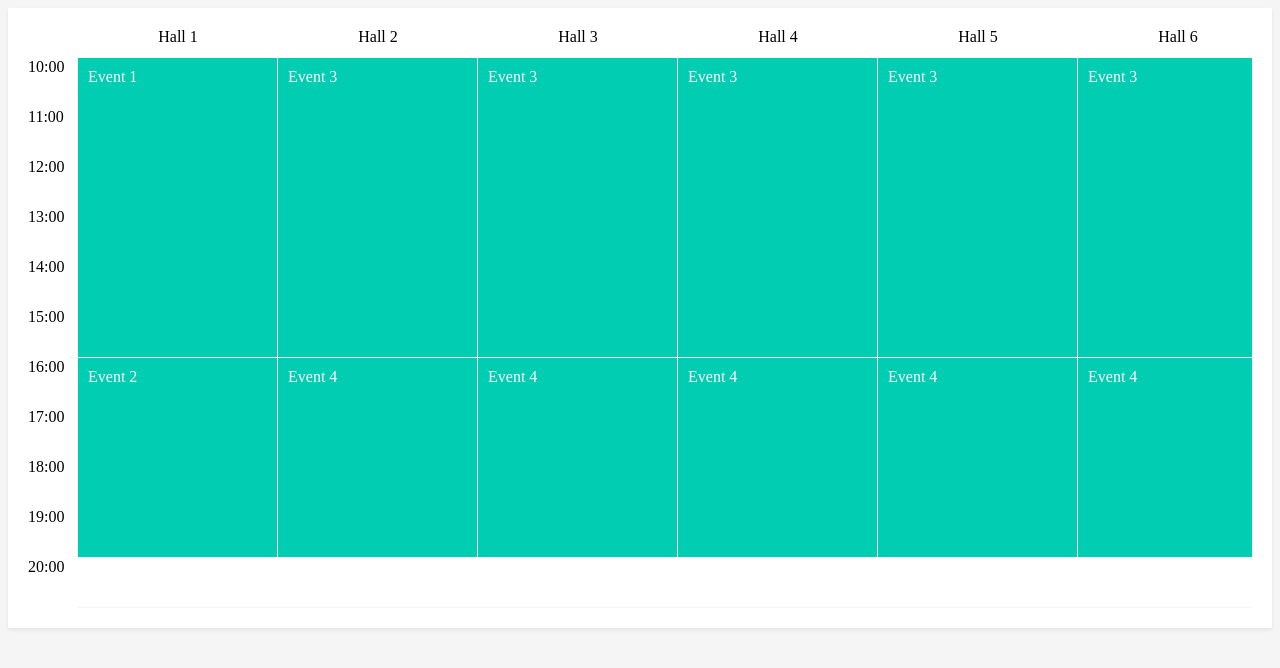
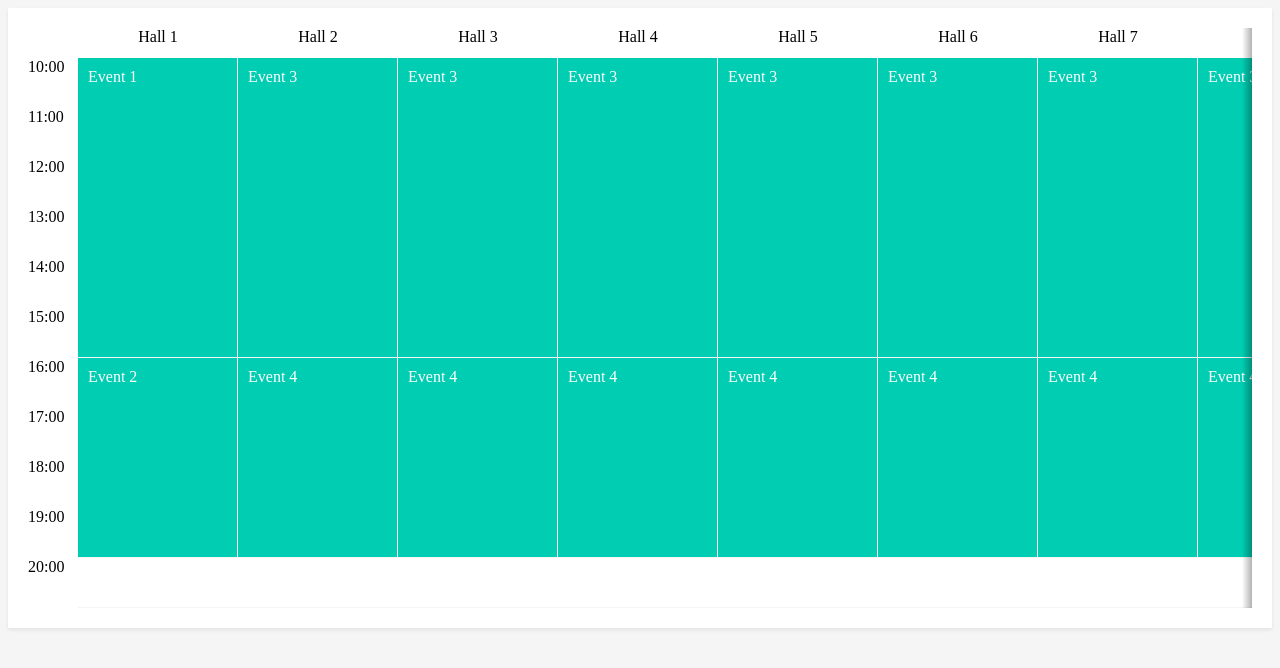
Before and after one commit to maksimkuznetsov/jqueryTimeTable, a website: page index.html in a window 1280 px wide. Drawn offline with nearby package versions, Linux system fonts and the light colour scheme.

Commit message:
Add shadow for scrolling

```diff
--- a/main.css
+++ b/main.css
@@ -31,7 +31,54 @@
 	top:0;
 	bottom: 0;
 	right: 0;
+	cursor: -webkit-grab;
+}
+.timetable-halls-scroll-wrap{
+	position: absolute;
+	left:0;
+	top:0;
+	bottom: 0;
+	right: 0;
 	overflow: auto;
+}
+.timetable-halls-wrap * {
+	-webkit-user-select: none;
+  -moz-user-select: moz-none;
+  -ms-user-select: none;
+  user-select: none;
+}
+.timetable-halls-wrap.grabbing{
+	cursor: -webkit-grabbing;
+}
+.timetable-halls-wrap:before,
+.timetable-halls-wrap:after{
+	content:'';
+	display:block;
+	position: absolute;
+	top:0;
+	bottom:0;
+	opacity: 0;
+	width: 10px;
+	z-index: 1;
+	transition: opacity .3s;
+}
+.timetable-halls-wrap:before{
+	left:0;
+	background: -moz-linear-gradient(left,  rgba(0,0,0,1) 0%, rgba(0,0,0,0) 100%);
+	background: -webkit-linear-gradient(left,  rgba(0,0,0,1) 0%,rgba(0,0,0,0) 100%);
+	background: linear-gradient(to right,  rgba(0,0,0,1) 0%,rgba(0,0,0,0) 100%);
+	filter: progid:DXImageTransform.Microsoft.gradient( startColorstr='#000000', endColorstr='#00000000',GradientType=1 );
+}
+.timetable-halls-wrap:after{
+	right:0;
+	background: -moz-linear-gradient(left, rgba(0,0,0,0) 0%, rgba(0,0,0,1) 100%);
+background: -webkit-linear-gradient(left, rgba(0,0,0,0) 0%,rgba(0,0,0,1) 100%);
+background: linear-gradient(to right, rgba(0,0,0,0) 0%,rgba(0,0,0,1) 100%);
+filter: progid:DXImageTransform.Microsoft.gradient( startColorstr='#00000000', endColorstr='#000000',GradientType=1 );
+}
+.timetable-halls-wrap.scrollable-left:before,
+.timetable-halls-wrap.scrollable-right:after{
+	opacity: .3;
 }
 .timetable-halls{
 	position: absolute;
@@ -46,7 +93,7 @@
 }
 .timetable-hall{
 	position: relative;
-	width: 200px;
+	width: 160px;
 	float:left;
 }
 .timetable-hall-header{
@@ -65,4 +112,5 @@
 	box-sizing:border-box;
 	background: #00CDB1;
 	color:#fff;
+	overflow:hidden;
 }
--- a/timetable.js
+++ b/timetable.js
@@ -98,12 +98,15 @@
           this.$content = $('<div/>');
           this.$hours = $('<div/>');
           this.$hallsWrap = $('<div/>');
+          this.$hallsScrollWrap = $('<div/>');
           this.$halls = $('<div/>');
           this.$content.addClass('timetable-content');
           this.$hours.addClass('timetable-hours');
           this.$hallsWrap.addClass('timetable-halls-wrap');
+          this.$hallsScrollWrap.addClass('timetable-halls-scroll-wrap');
           this.$halls.addClass('timetable-halls');
-          this.$hallsWrap.append(this.$halls);
+          this.$hallsScrollWrap.append(this.$halls);
+          this.$hallsWrap.append(this.$hallsScrollWrap);
           this.$content
             .append(this.$hours)
             .append(this.$hallsWrap);
@@ -114,6 +117,49 @@
           this.updateHoursScope();
           this.renderHours();
           this.showEvents();
+          this.setDragable();
+        };
+
+        Timetable.prototype.setDragable = function(){
+          var curXPos = null,
+              curDown = false,
+              $wrap = this.$hallsWrap,
+              $elem = this.$hallsScrollWrap,
+              elem = $elem[0];
+
+          window.addEventListener('mousemove', function(e){
+            if(curDown === true){
+              if(curXPos == null)
+                curXPos = e.pageX;
+              $elem.scrollLeft($elem.scrollLeft() + ((curXPos - e.pageX) / 16));
+            }
+          });
+
+          elem.addEventListener('mousedown', function(e){
+            curDown = true;
+            $wrap.addClass('grabbing');
+          });
+          elem.addEventListener('mouseup', function(e){
+            curDown = false;
+            curXPos = null;
+            $wrap.removeClass('grabbing');
+          });
+          $elem.on('scroll', checkScrollable);
+          $(window).on('resize', checkScrollable);
+          checkScrollable()
+          function checkScrollable(){
+            if($elem.scrollLeft() > 0){
+              $wrap.addClass('scrollable-left');
+            } else {
+              $wrap.removeClass('scrollable-left');
+            }
+
+            if($elem.scrollLeft() < $elem[0].scrollWidth - $elem.width()){
+              $wrap.addClass('scrollable-right');
+            } else {
+              $wrap.removeClass('scrollable-right');
+            }
+          };
         };
 
         Timetable.prototype.updateHoursScope = function(){
@@ -146,6 +192,7 @@
               height: options.hourHeight
             });
           }
+
         };
 
         Timetable.prototype.countHallsWidth = function(){
@@ -168,4 +215,6 @@
       new Timetable($(this), timetableData);
     });
   };
+
+
 }());
```
